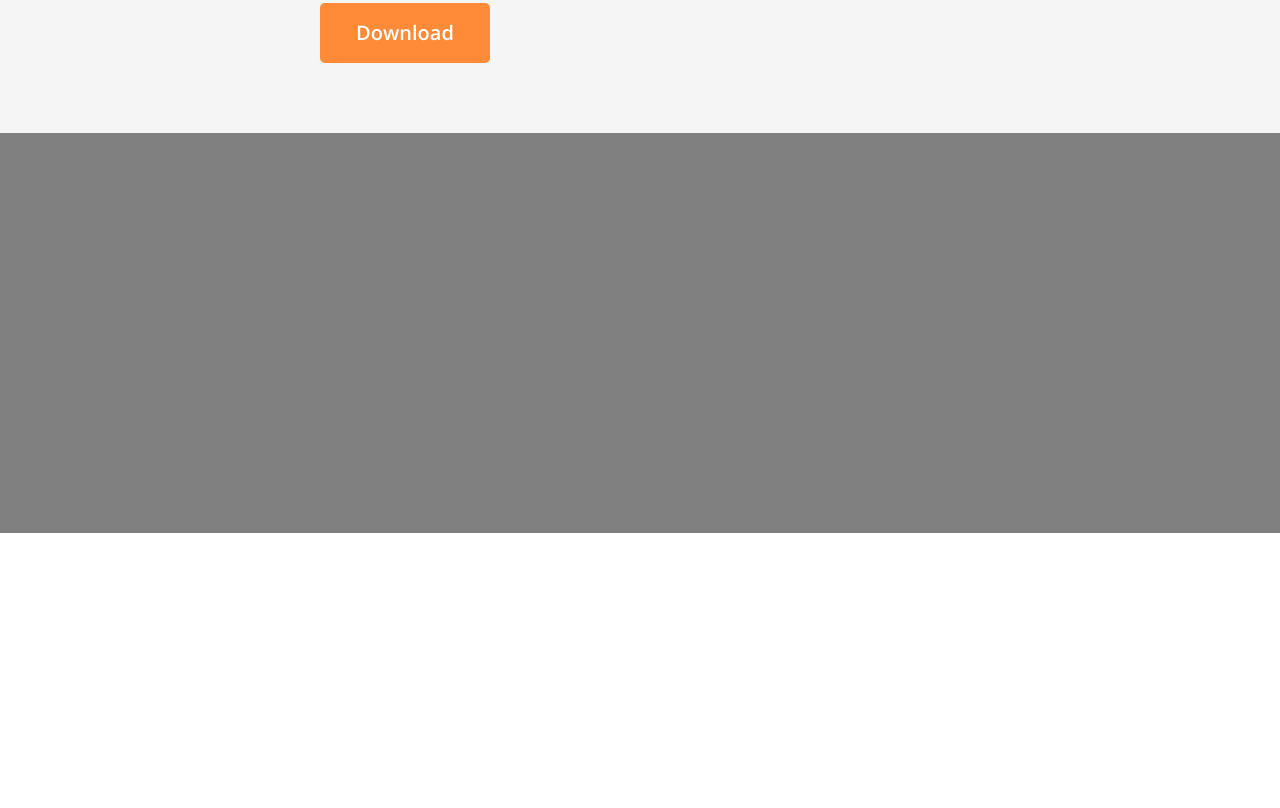
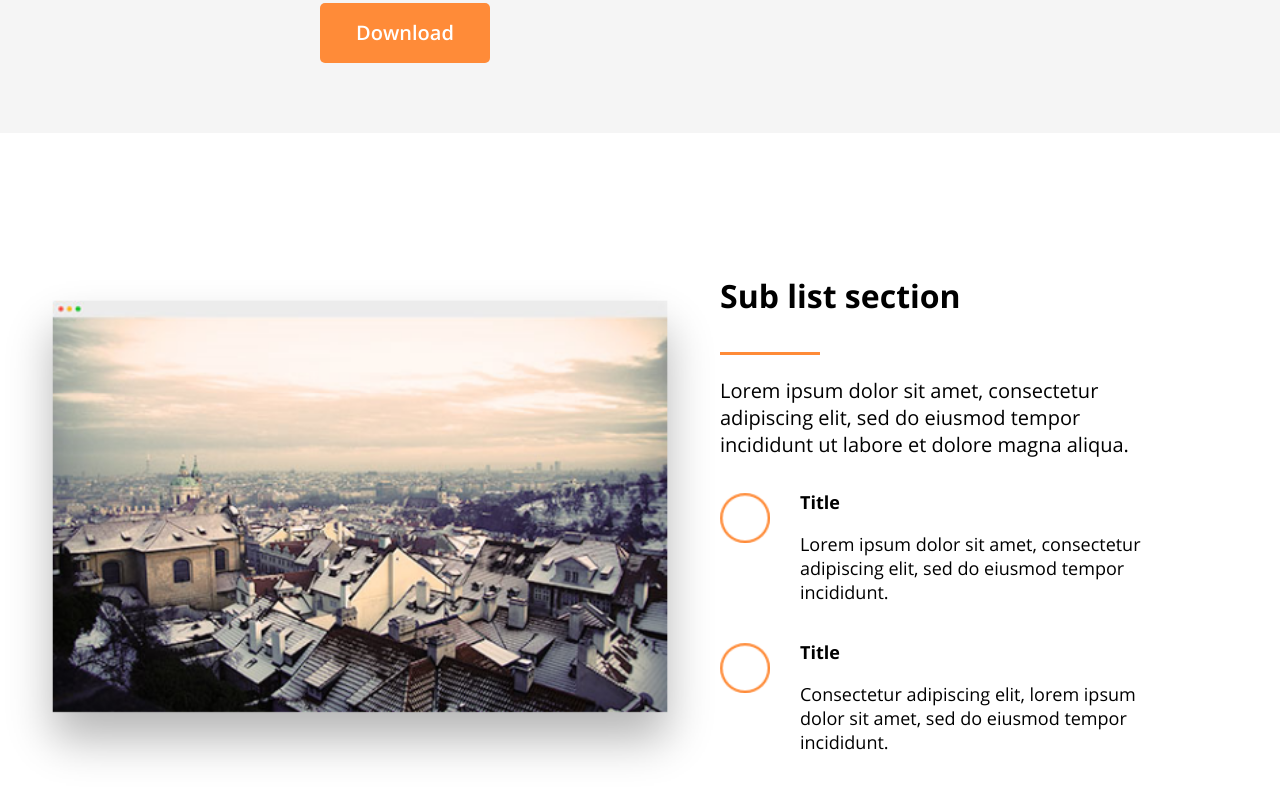
Before and after one commit to SimplePrutik/web_1, a website: page app/index.html in a window 1280 px wide. Shown: the part 1652-2460 px from the top of the page. Before the commit the page ends 2185 px from the top, so only its background shows below. Drawn offline with Linux system fonts and the light colour scheme.

Commit message:
sublist section ready

```diff
--- a/app/index.html
+++ b/app/index.html
@@ -63,7 +63,25 @@
 
     <div class='sublist'>
         <div class='left'></div>
-        <div class='right'></div>
+        <div class='right'>
+            <h1 class='main'>Sub list section</h1>
+            <p>Lorem ipsum dolor sit amet, consectetur adipiscing elit, sed do eiusmod tempor incididunt ut labore et dolore magna aliqua. </p>
+            <div class='upload'>
+                <img src='img/orange_circle_for_feature.png'>
+                <span>
+                    <h1>Title</h1>
+                    <p>Lorem ipsum dolor sit amet, consectetur adipiscing elit, sed do eiusmod tempor incididunt.</p>
+                </span>
+            </div>
+            <div class='download'>
+                <img src='img/orange_circle_for_feature.png'>
+                <span>
+                    <h1>Title</h1>
+                    <p>Consectetur adipiscing elit, lorem ipsum dolor sit amet, sed do eiusmod tempor incididunt.</p>
+                </span>
+            </div>
+        </div>
+
     </div>
 
     <div class='standard'></div>
--- a/app/sass/main.sass
+++ b/app/sass/main.sass
@@ -236,6 +236,67 @@ input, button
         img
             width: 400px;
 
+.sublist
+    height: 800px;
+    background-color: white;
+    display: flex;
+    margin: 0;
+
+    .left
+        background: url('../img/feature2_city.png') no - repeat center center;
+        background-size: 750px;
+        align-items: center;
+
+    .right
+        padding-top: 120px;
+        padding-right: 10%;
+        width: 60%;
+
+        .main
+            font-family: "OpenSansBold"
+
+            &:after
+                content: '';
+                display: block;
+                height: 3px;
+                width: 100px;
+                background-color: #ff8b38;
+                margin-top: 35px;
+
+        div
+            width: 100%;
+            height: 150px;
+            display: flex;
+            align-items: flex-start;
+            margin: 0;
+            padding: 0;
+
+            img
+                margin-top: 15px;
+                margin-right: 30px;
+                width: 50px;
+                height: 50px;
+
+            span
+                width: 80%;
+                display: block;
+
+
+                h1
+                    font-family: "OpenSansBold"
+                    font-size: 18px;
+
+                p
+                    font-family: "OpenSansRegular"
+                    font-size: 18px;
+
+        p
+            font-family: "OpenSansRegular"
+            font-size: 20px;
+
+    div
+        background: none;
+        height: 100%;
 
 body
     margin: 0;
```
Also changed, not shown: app/css/main.css.
